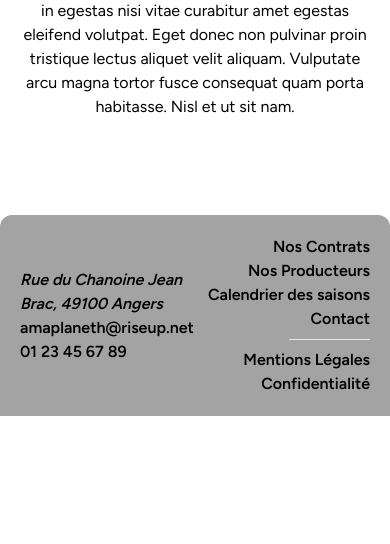
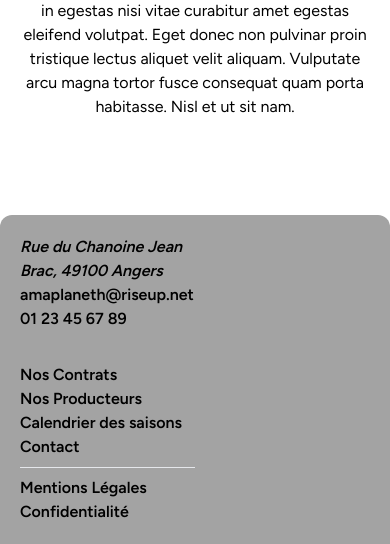
Before and after one commit to Alexandre-RICHARD/mds-amaplaneth, a Laravel app: page / in a window 390 px wide. Shown: the part 2970-3514 px from the top of the page. Before the commit the page ends 3386 px from the top, so only its background shows below. Run offline with Laravel 12, Linux system fonts and the light colour scheme; style sheets or scripts are compiled from the project's sources; some libraries are stand-ins or nearby versions.

Commit message:
Fix : forgot responsive in footer

```diff
--- a/resources/js/Layouts/FrontOfficeLayout.tsx
+++ b/resources/js/Layouts/FrontOfficeLayout.tsx
@@ -112,7 +112,7 @@ export default function FrontOffice({
                 {header}
             </div>
             <main>{children}</main>
-            <footer className="mt-24 flex justify-between rounded-t-xl bg-neutral-400 p-5 font-bold">
+            <footer className="mt-24 rounded-t-xl bg-neutral-400 p-5 font-bold md:flex md:justify-between">
                 <div className="grid w-[33%] grid-cols-[1fr_2fr] items-center">
                     <Link href="/" className="flex justify-center">
                         <ApplicationLogo className="block h-auto w-[80%] fill-current text-gray-800 dark:text-gray-200" />
@@ -128,7 +128,7 @@ export default function FrontOffice({
                         <a href="tel:0123456789">01 23 45 67 89</a>
                     </div>
                 </div>
-                <nav className="flex flex-col items-end">
+                <nav className="flex flex-col max-md:mt-8 md:items-end">
                     <Link href={route('dashboard')}>Nos Contrats</Link>
                     <Link href={route('dashboard')}>Nos Producteurs</Link>
                     <Link href={route('dashboard')}>
```
